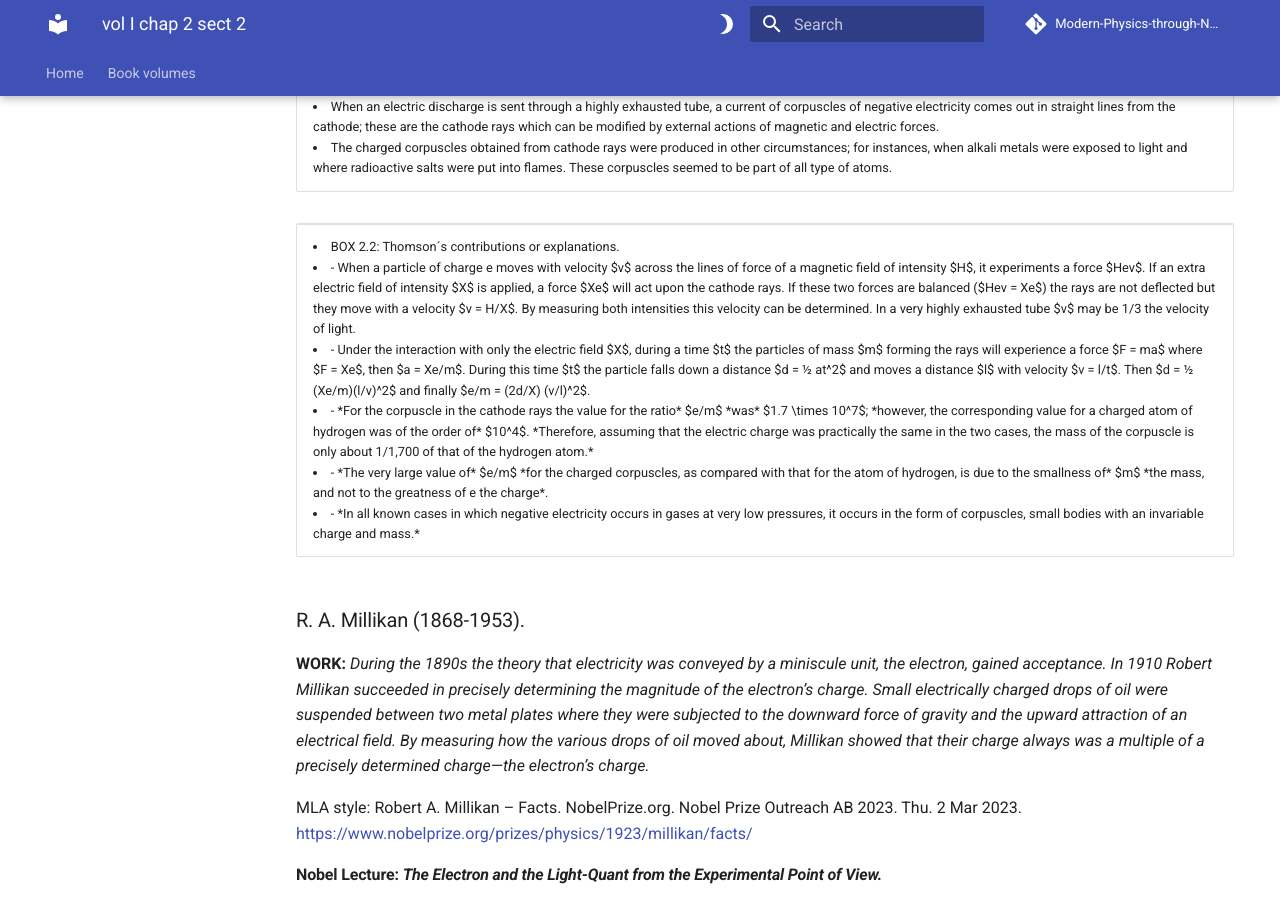
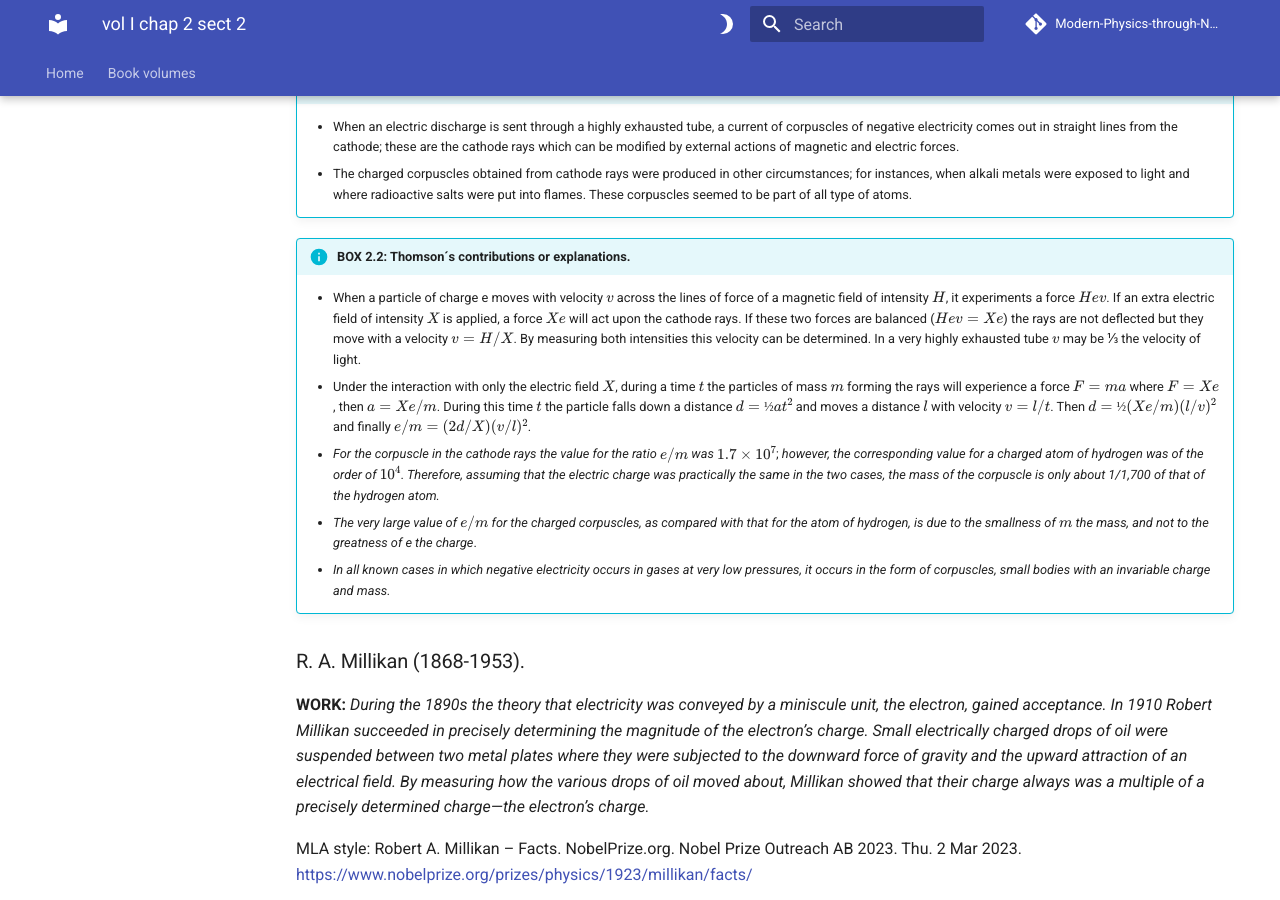
Before and after one commit to modphysnobel/modphysnobel.github.io, an MkDocs documentation site: the page built from docs/vol-I/vol-I-chap-2-sect-2.md, in a window 1280 px wide and 900 px high, scrolled down 918 px. Built offline with MkDocs 1.6.1 and Material for MkDocs 9.7.7, drawn with Linux system fonts in a browser that asks for light colours; some web fonts are replaced; comment, search, counter and statistics services are not loaded.

Commit message:
Update vol-I-chap-2-sect-2.md

```diff
--- a/docs/vol-I/vol-I-chap-2-sect-2.md
+++ b/docs/vol-I/vol-I-chap-2-sect-2.md
@@ -18,37 +18,18 @@ MLA style: J.J. Thomson – Facts. NobelPrize.org. Nobel Prize Outreach AB 2023.
 
 MLA style: Max Born – Nobel Lecture. NobelPrize.org. Nobel Prize Outreach AB 2023. Sat. 25 Feb 2023. <https://www.nobelprize.org/prizes/physics/1954/born/lecture/>
 
-<table cellspacing="0" cellpadding="0">
-<tbody>
-   <tr>
-      <td>
- <li>BOX 2.1: Accepted knowledge or questions under discussion in Thomson´s times.</li>
-   <li>When an electric discharge is sent through a highly exhausted tube, a current of corpuscles of negative electricity comes out in straight lines from the cathode; these are the cathode rays which can be modified by external actions of magnetic and electric forces.
-</li>
-   <li>The charged corpuscles obtained from cathode rays were produced in other circumstances; for instances, when alkali metals were exposed to light and where radioactive salts were put into flames. These corpuscles seemed to be part of all type of atoms.</li>
-</td>
-  </tr>
-   </tbody>
-</table>
+!!! info "BOX 2.1: Accepted knowledge or questions under discussion in Thomson´s times."
+	- When an electric discharge is sent through a highly exhausted tube, a current of corpuscles of negative electricity comes out in straight lines from the cathode; these are the cathode rays which can be modified by external actions of magnetic and electric forces.
+	- The charged corpuscles obtained from cathode rays were produced in other circumstances; for instances, when alkali metals were exposed to light and where radioactive salts were put into flames. These corpuscles seemed to be part of all type of atoms.</li>
 
-<table cellspacing="0" cellpadding="0">
-<tbody>
-   <tr>
-      <td>
-  <li>BOX 2.2: Thomson´s contributions or explanations.</li>
-<li> - When a particle of charge e moves with velocity $v$ across the lines of force of a magnetic field of intensity $H$, it experiments a force $Hev$. If an extra electric field of intensity $X$ is applied, a force $Xe$ will act upon the cathode rays. If these two forces are balanced ($Hev = Xe$) the rays are not deflected but they move with a velocity $v = H/X$. By measuring both intensities this velocity can be determined. In a very highly exhausted tube $v$ may be 1/3 the velocity of light.</li>
 
-<li> - Under the interaction with only the electric field $X$, during a time $t$ the particles of mass $m$ forming the rays will experience a force $F = ma$ where $F = Xe$, then $a = Xe/m$. During this time $t$ the particle falls down a distance $d = ½ at^2$ and moves a distance $l$ with velocity $v = l/t$. Then $d = ½ (Xe/m)(l/v)^2$ and finally $e/m = (2d/X) (v/l)^2$.</li>
+!!! info "BOX 2.2: Thomson´s contributions or explanations."
+	- When a particle of charge e moves with velocity $v$ across the lines of force of a magnetic field of intensity $H$, it experiments a force $Hev$. If an extra electric field of intensity $X$ is applied, a force $Xe$ will act upon the cathode rays. If these two forces are balanced ($Hev = Xe$) the rays are not deflected but they move with a velocity $v = H/X$. By measuring both intensities this velocity can be determined. In a very highly exhausted tube $v$ may be 1/3 the velocity of light.
+	- Under the interaction with only the electric field $X$, during a time $t$ the particles of mass $m$ forming the rays will experience a force $F = ma$ where $F = Xe$, then $a = Xe/m$. During this time $t$ the particle falls down a distance $d = ½ at^2$ and moves a distance $l$ with velocity $v = l/t$. Then $d = ½ (Xe/m)(l/v)^2$ and finally $e/m = (2d/X) (v/l)^2$.
+	- *For the corpuscle in the cathode rays the value for the ratio* $e/m$ *was* $1.7 \times 10^7$; *however, the corresponding value for a charged atom of hydrogen was of the order of* $10^4$. *Therefore, assuming that the electric charge was practically the same in the two cases, the mass of the corpuscle is only about 1/1,700 of that of the hydrogen atom.*
+	- *The very large value of* $e/m$ *for the charged corpuscles, as compared with that for the atom of hydrogen, is due to the smallness of* $m$ *the mass, and not to the greatness of e the charge*.
+	- *In all known cases in which negative electricity occurs in gases at very low pressures, it occurs in the form of corpuscles, small bodies with an invariable charge and mass.*
 
-<li> - *For the corpuscle in the cathode rays the value for the ratio* $e/m$ *was* $1.7 \times 10^7$; *however, the corresponding value for a charged atom of hydrogen was of the order of* $10^4$. *Therefore, assuming that the electric charge was practically the same in the two cases, the mass of the corpuscle is only about 1/1,700 of that of the hydrogen atom.*</li>
-
-<li> - *The very large value of* $e/m$ *for the charged corpuscles, as compared with that for the atom of hydrogen, is due to the smallness of* $m$ *the mass, and not to the greatness of e the charge*.</li>
-
-<li> - *In all known cases in which negative electricity occurs in gases at very low pressures, it occurs in the form of corpuscles, small bodies with an invariable charge and mass.*</li>
-</td>
-  </tr>
-   </tbody>
-</table>
 
 ### R. A. Millikan (1868-1953).
 
```
